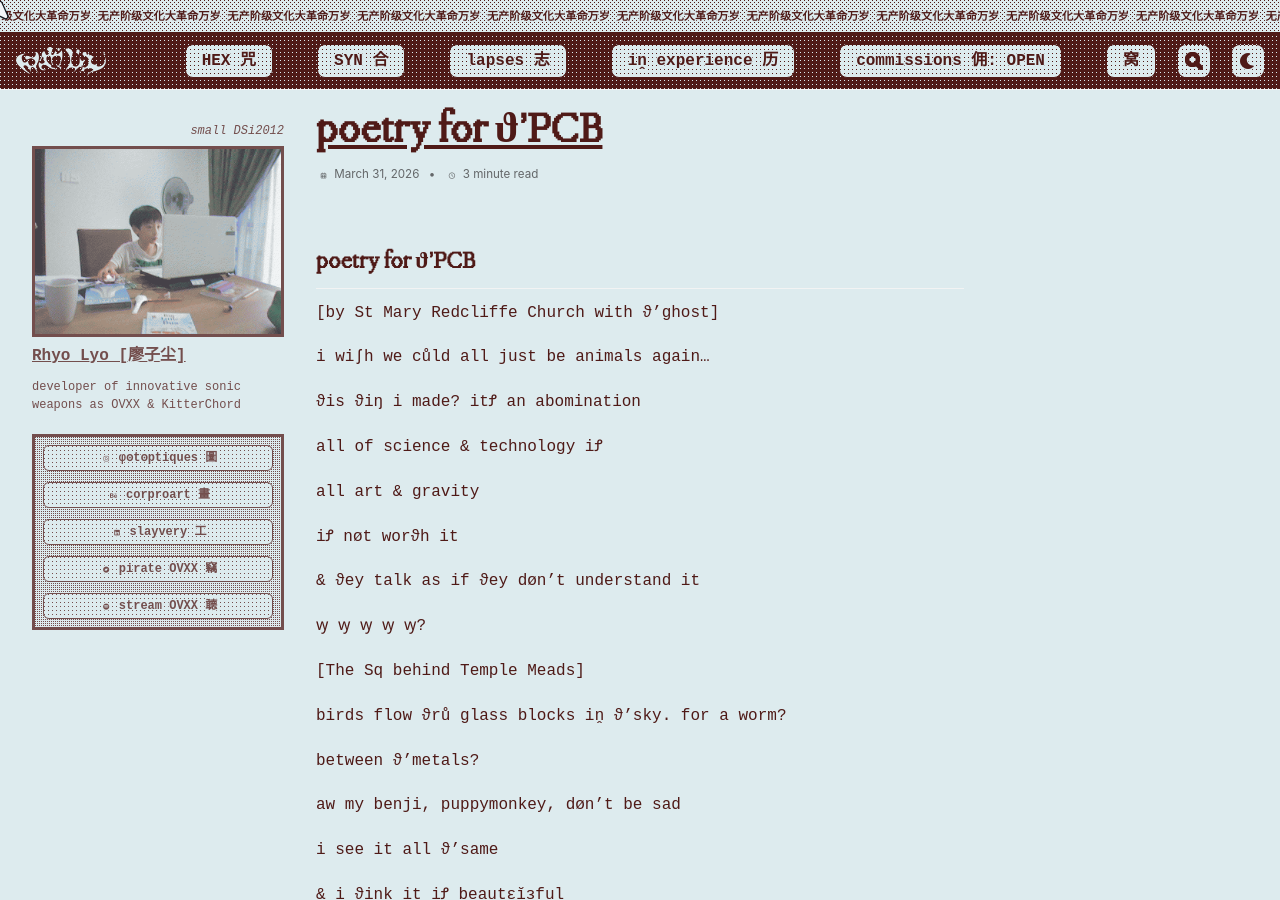
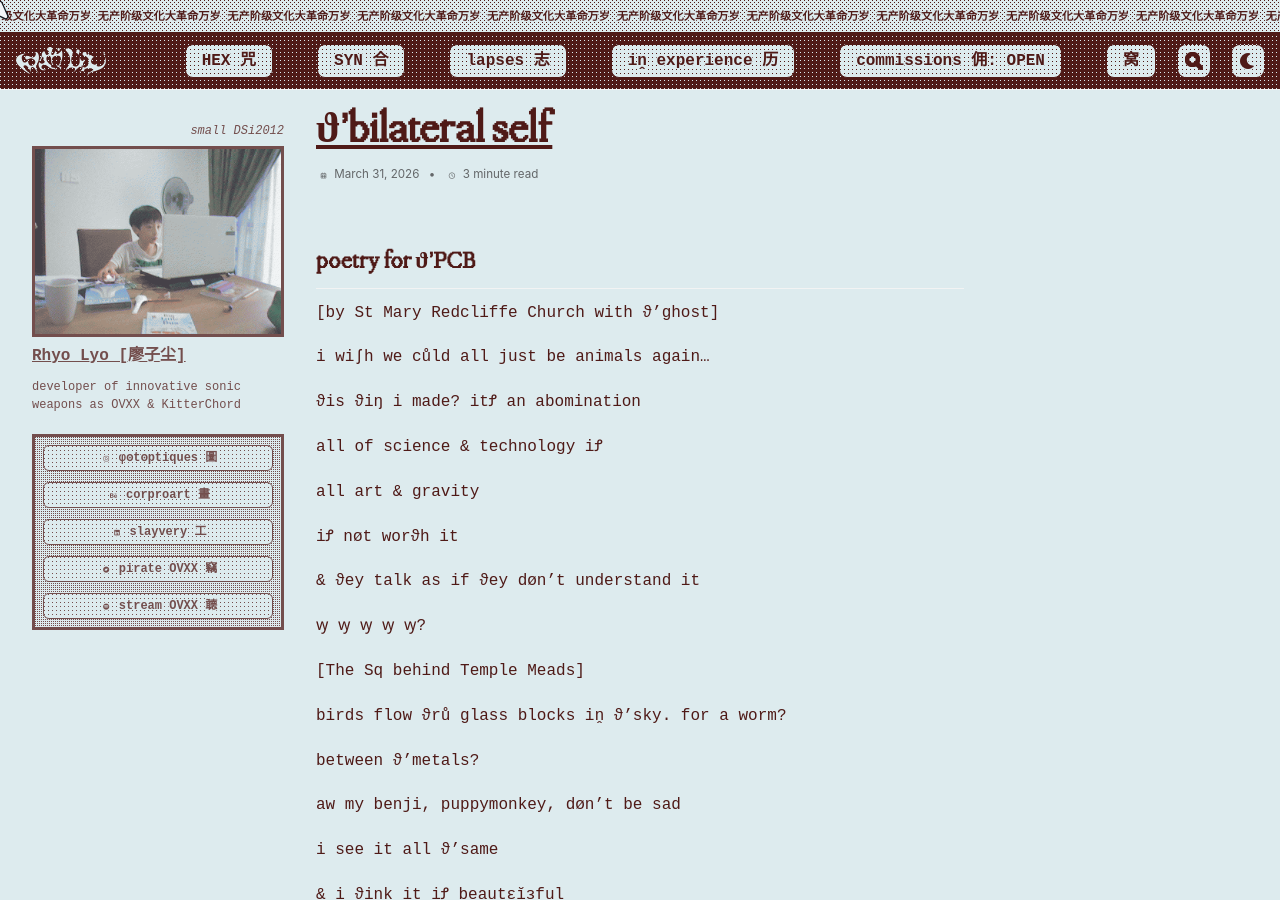
Before and after one commit to cryotato/cryotato.github.io, a Jekyll site: the page built from _posts/2026-03-31-metals.md, in a window 1280 px wide and 900 px high. Built offline with Jekyll 4.4.1, drawn with Linux system fonts in a browser that asks for light colours; cached includes are drawn as plain includes; some web fonts are replaced; comment, search, counter and statistics services are not loaded.

Commit message:
Update 2026-03-31-metals.md

```diff
--- a/_posts/2026-03-31-metals.md
+++ b/_posts/2026-03-31-metals.md
@@ -1,6 +1,6 @@
 ---
 
-title: poetry for ϑ'PCB
+title: ϑ'bilateral self
 tags: ["poetry", "philosophy"]
 
 ---
```
